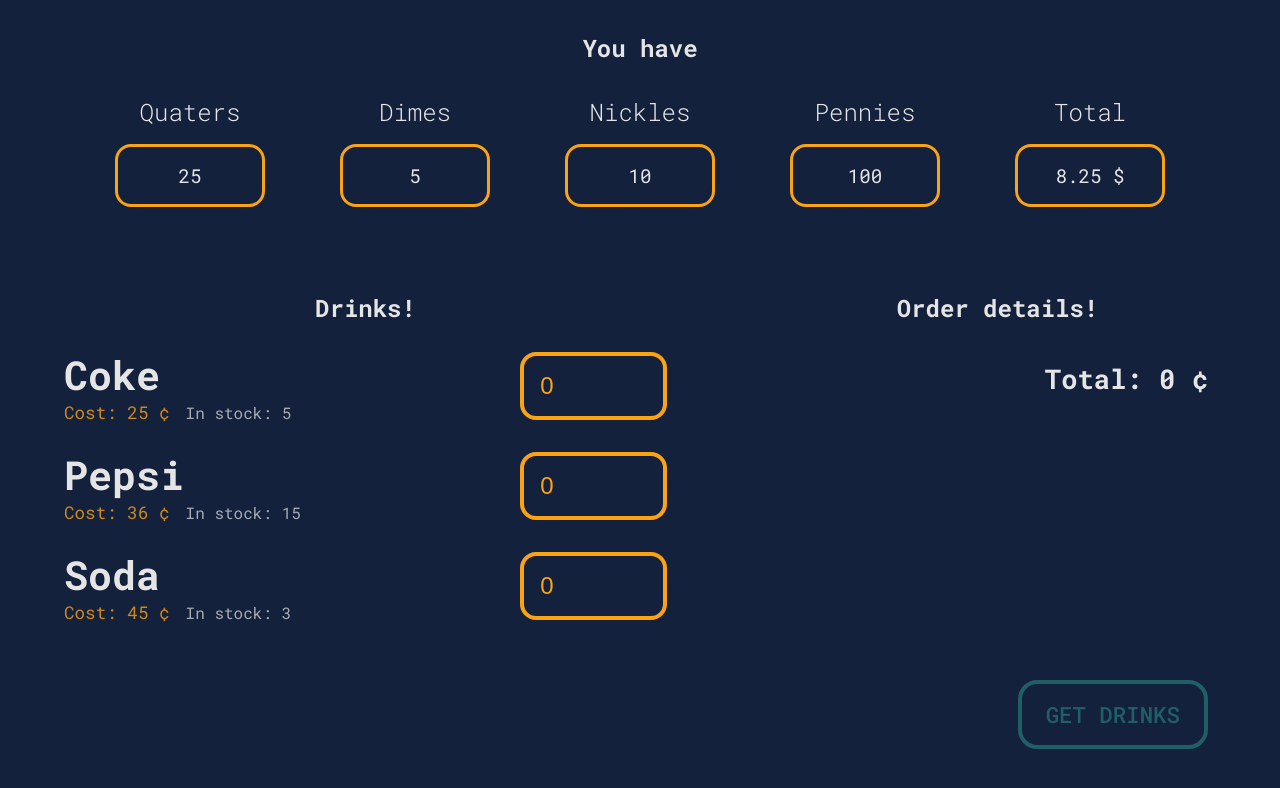
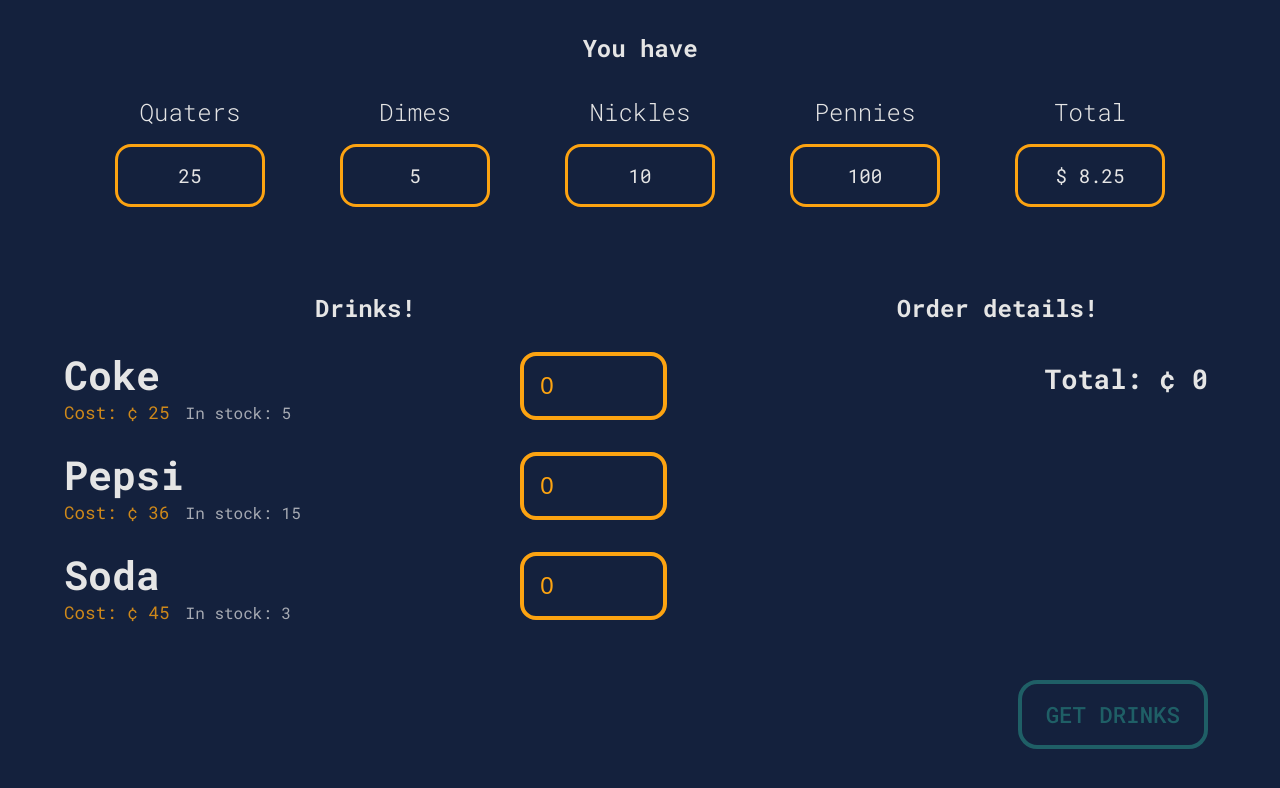
Before and after one commit to kishanDoshi8/drinks-machine, a React (Create React App) app: page / in a window 1280 px wide. Shown: the top 788 px of the page. Built offline with nearby package versions, Linux system fonts and the light colour scheme; the HTML template or start-up script is replaced by a standard one.

Commit message:
refactoring - currency symbols

```diff
--- a/src/App.js
+++ b/src/App.js
@@ -33,7 +33,6 @@
 
     useEffect(() => {
         let invalid = false;
-        // let product = {};
         let e = '';
         orders.forEach(order => {
             if(order.quantity < 0) {
--- a/src/components/CoinsInformation/CoinsInfo.js
+++ b/src/components/CoinsInformation/CoinsInfo.js
@@ -21,7 +21,7 @@
                     <div key={coin.amount} className="coin-info">
                         <h4 className="coin-name">{coin.name}</h4>
                         <p className="coin-quantity">{coin.quantity}</p>
-                        <p className="coin-total"> {(coin.amount * coin.quantity)/100 + " " + String.fromCharCode(36)} </p>
+                        <p className="coin-total"> {String.fromCharCode(36) + " " + (coin.amount * coin.quantity)/100} </p>
                     </div>
                 ))}
                 <div className="coin-info">
--- a/src/components/OrderInformation/OrderInfo.js
+++ b/src/components/OrderInformation/OrderInfo.js
@@ -21,9 +21,9 @@
                     <div className="order" key={order.id}>
                         <div>
                             <h4 className="order-product-name"> {order.name} <span> X {order.quantity}</span> </h4>
-                            <p className="order-product-cost">Cost: {order.cost} &#162;</p>
+                            <p className="order-product-cost">Cost: &#162; {order.cost}</p>
                         </div>
-                        <div className="order-product-total"> {order.cost * order.quantity} &#162; </div>
+                        <div className="order-product-total"> &#162; {order.cost * order.quantity}</div>
                     </div>
                 ))}
                 <h4 className="order-total">Total: {formatAmountWithSymbol(totalAmount)} </h4>
--- a/src/components/ProductsInformation/DrinksInfo.js
+++ b/src/components/ProductsInformation/DrinksInfo.js
@@ -43,7 +43,7 @@
                         <div key={drink.id} className="product-info" >
                             <div >
                                 <h4 className="product-name"> {drink.name} </h4>
-                                <span className="product-cost">Cost: {drink.cost} &#162;</span>
+                                <span className="product-cost">Cost: &#162; {drink.cost}</span>
                                 <span className="product-stock">In stock: {drink.stock} </span>
                             </div>
                             <input className="product-input" type="number" defaultValue="0" min="0" max={drink.stock} name={drink.name} id={drink.id} onChange={e => onChange(e)} />
--- a/src/formats.js
+++ b/src/formats.js
@@ -1,4 +1,4 @@
 export const formatAmountWithSymbol = amount => {
-    if(amount > 100) return amount/100 + " " +String.fromCharCode(36);
-    return amount + " " + String.fromCharCode(162);
+    if(amount > 100) return String.fromCharCode(36) + " " + amount/100
+    return String.fromCharCode(162) + " " + amount
 }
```
